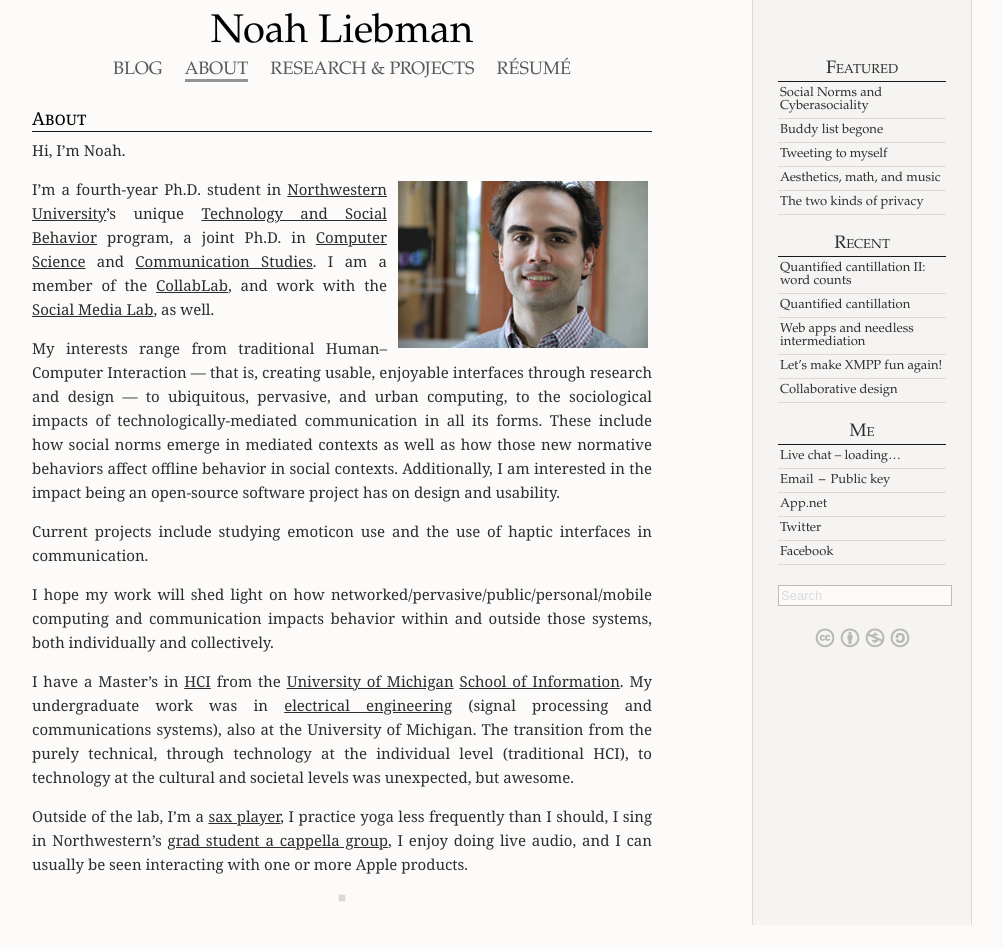
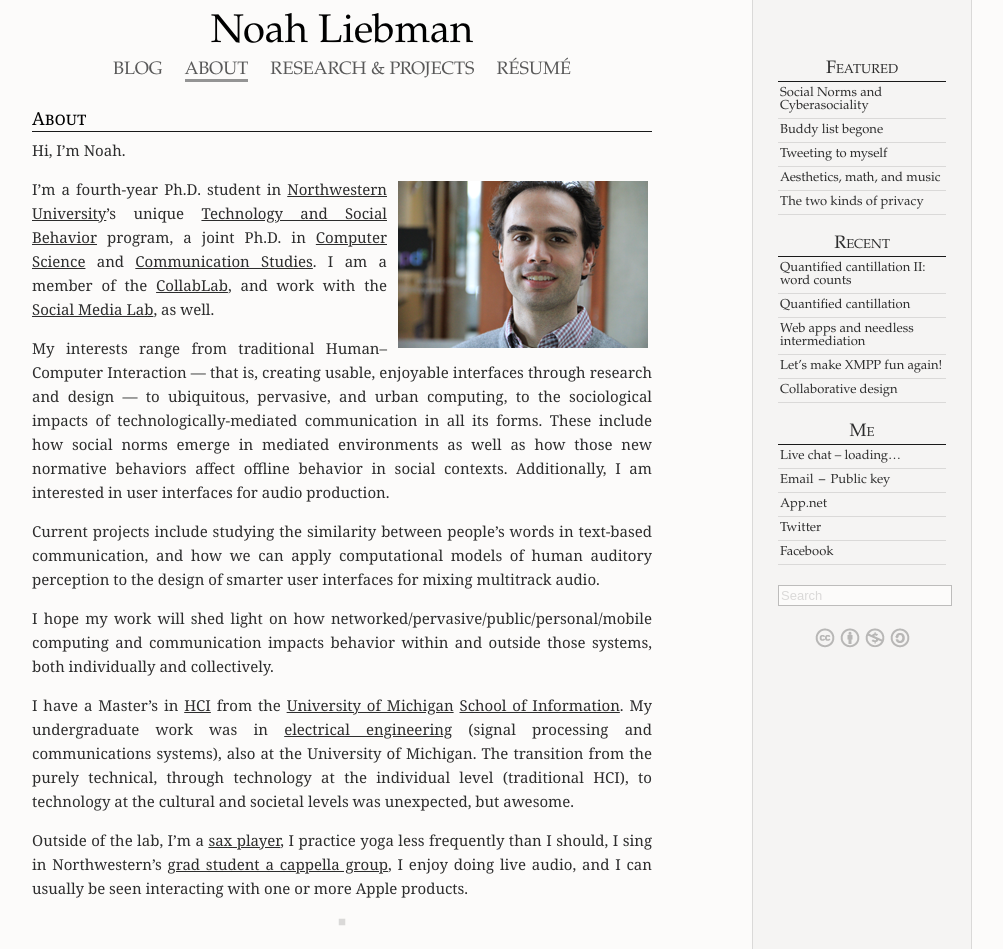
Before and after one commit to Noleli/homepage, a Jekyll site: the page built from about.md, in a window 1280 px wide. Shown: the whole page, without its empty margins (138-1141 px from the left). Built offline with Jekyll 4.4.1, drawn with Linux system fonts in a browser that asks for light colours; nearby versions of some CDN libraries; comment, search, counter and statistics services are not loaded; before the commit the page ends 925 px from its top, so only the background shows below that.

Commit message:
update to about to include audio

```diff
--- a/about.md
+++ b/about.md
@@ -7,9 +7,9 @@ Hi, I'm Noah.
 
 ![Me]({{site.baseurl}}/images/me_fordshoot.png){: .alignright}I’m a fourth-year Ph.D. student in [Northwestern University](http://www.northwestern.edu)’s unique [Technology and Social Behavior](http://tsb.northwestern.edu/) program, a joint Ph.D. in [Computer Science](http://eecs.northwestern.edu/) and [Communication Studies](http://www.communication.northwestern.edu/). I am a member of the [CollabLab](http://collablab.northwestern.edu/), and work with the [Social Media Lab](http://socialmedia.northwestern.edu/), as well.
 
-My interests range from traditional Human--Computer Interaction --- that is, creating usable, enjoyable interfaces through research and design --- to ubiquitous, pervasive, and urban computing, to the sociological impacts of technologically-mediated communication in all its forms. These include how social norms emerge in mediated contexts as well as how those new normative behaviors affect offline behavior in social contexts. Additionally, I am interested in the impact being an open-source software project has on design and usability.
+My interests range from traditional Human--Computer Interaction --- that is, creating usable, enjoyable interfaces through research and design --- to ubiquitous, pervasive, and urban computing, to the sociological impacts of technologically-mediated communication in all its forms. These include how social norms emerge in mediated environments as well as how those new normative behaviors affect offline behavior in social contexts. Additionally, I am interested in user interfaces for audio production.
 
-Current projects include studying emoticon use and the use of haptic interfaces in communication.
+Current projects include studying the similarity between people's words in text-based communication, and how we can apply computational models of human auditory perception to the design of smarter user interfaces for mixing multitrack audio.
 
 I hope my work will shed light on how networked/&#8203;pervasive/&#8203;public/&#8203;personal/&#8203;mobile computing and communication impacts behavior within and outside those systems, both individually and collectively.
 
```
